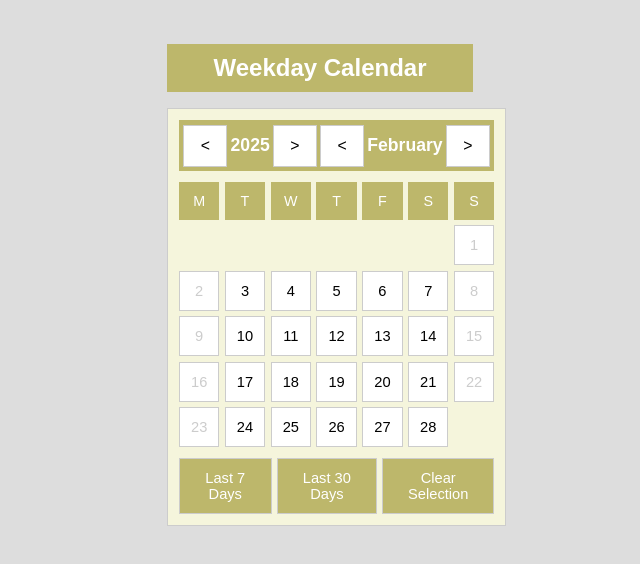
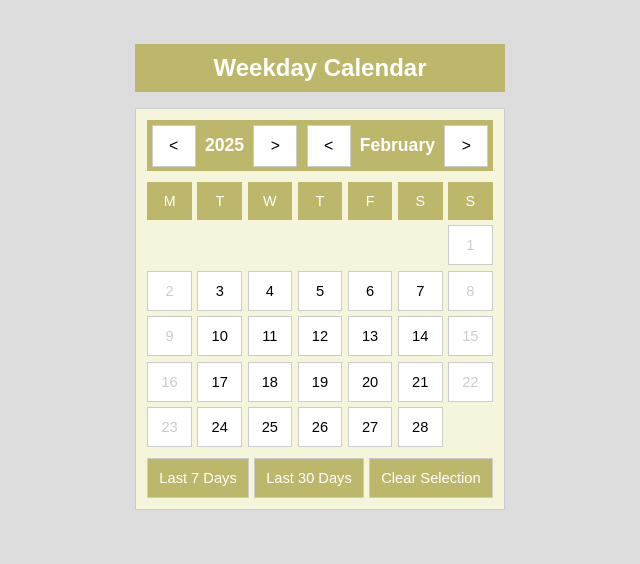
Before and after one commit to pushpendrakukreti/weekday-date-picker, a React (Vite) app: page / in a window 1280 px wide. Shown: the top 564 px of the page, without its empty margins (320-960 px from the left). Built offline with nearby package versions, Linux system fonts and the light colour scheme; a web font is replaced by a local one.

Commit message:
fix: updated styling for calendar

```diff
--- a/src/index.scss
+++ b/src/index.scss
@@ -10,7 +10,6 @@ body {
 
     .main-div {
       text-align: center;
-      width: 25%;
 
       .selected-range {
         margin-top: 2%;
```
